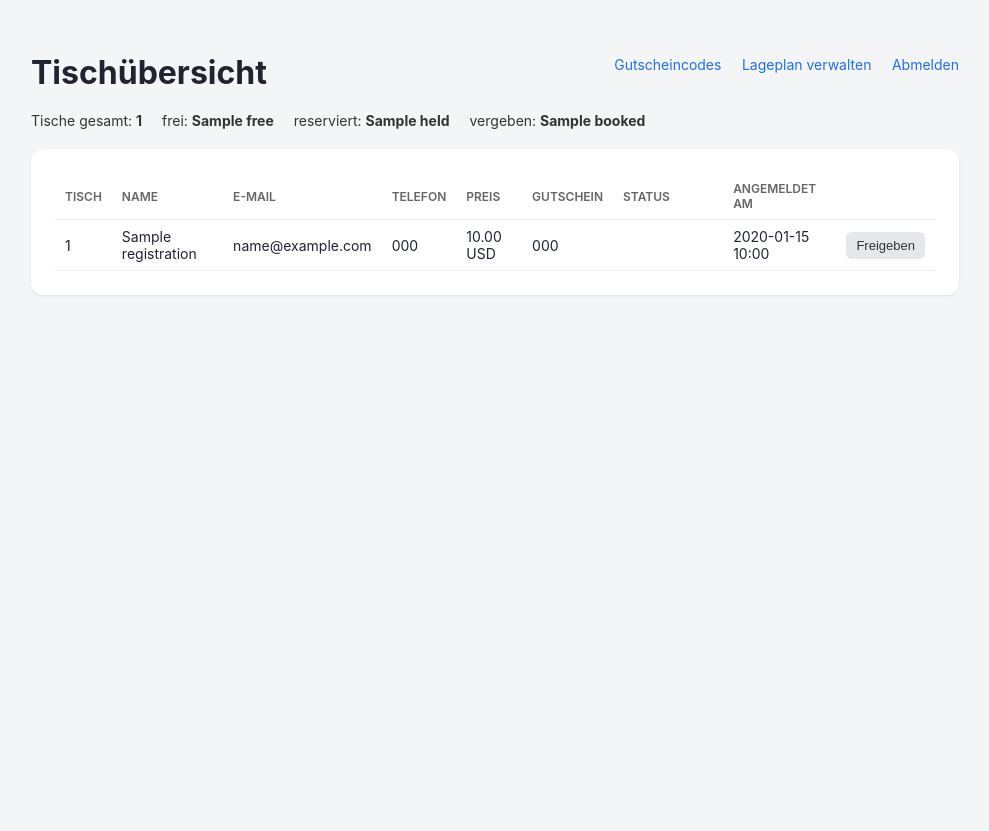
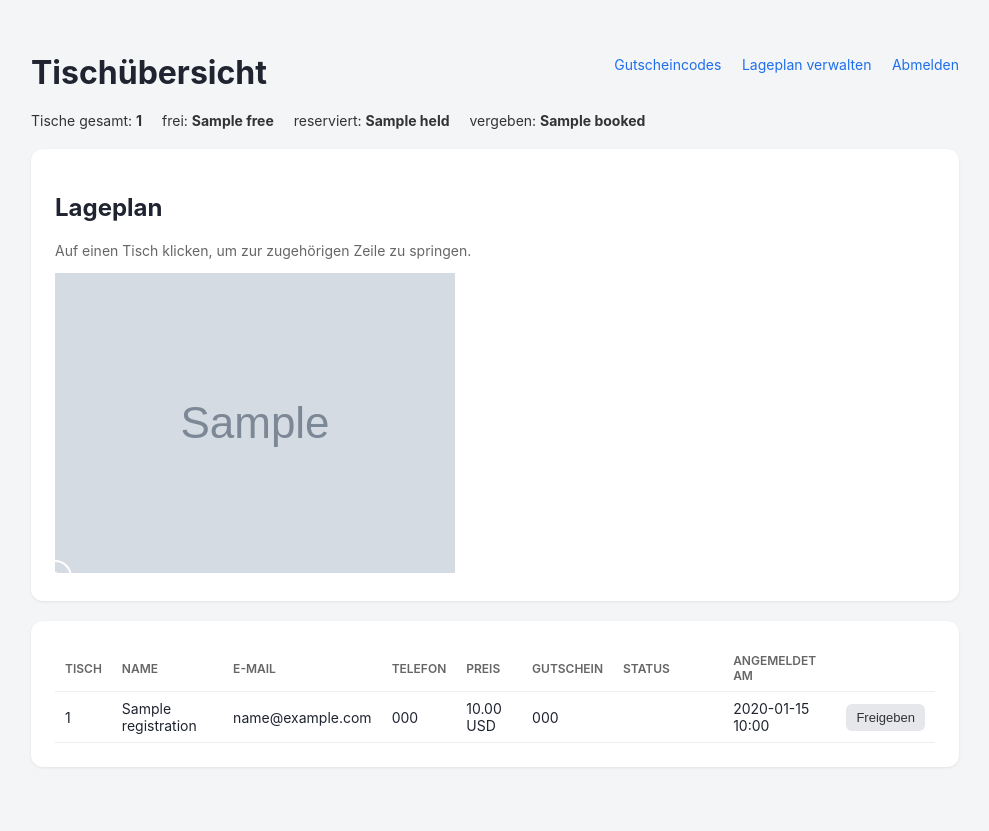
Before and after one commit to drag0n141/flohmarkt, a Flask app: template templates/admin_dashboard.html in a window 1280 px wide. Shown: the whole page, without its empty margins (145-1134 px from the left). Before the commit the page ends 262 px from the top, so only its background shows below. Run offline with Flask 3, Linux system fonts and the light colour scheme; the template is opened without the code that fills it: most values are stand-ins (such as "Sample title", 1, 10 or a date in 2020); grey boxes marked "Sample" are stand-in pictures.

Commit message:
Add floor plan card with clickable table markers to the admin table overview

```diff
--- a/templates/admin_dashboard.html
+++ b/templates/admin_dashboard.html
@@ -28,6 +28,20 @@
       <span>vergeben: <strong>{{ stats.get('booked', 0) }}</strong></span>
     </div>
 
+    {% if floorplan_image_url %}
+    <div class="card">
+      <h2>Lageplan</h2>
+      <p class="hint">Auf einen Tisch klicken, um zur zugehörigen Zeile zu springen.</p>
+      <div class="dashboard-plan-container">
+        <img src="{{ floorplan_image_url }}" alt="Lageplan">
+        {% for t in plan_tables %}
+        <a href="#table-{{ t.number }}" class="plan-table-marker {{ t.status }}"
+           style="left: {{ t.pos_x }}%; top: {{ t.pos_y }}%;" title="Tisch {{ t.number }}">{{ t.number }}</a>
+        {% endfor %}
+      </div>
+    </div>
+    {% endif %}
+
     <div class="card">
       <table class="admin-table">
         <thead>
@@ -45,7 +59,7 @@
         </thead>
         <tbody>
           {% for r in registrations %}
-          <tr>
+          <tr id="table-{{ r.table_number }}">
             <td>{{ r.table_number }}</td>
             <td>{{ r.name }}</td>
             <td>{{ r.email }}</td>
```
